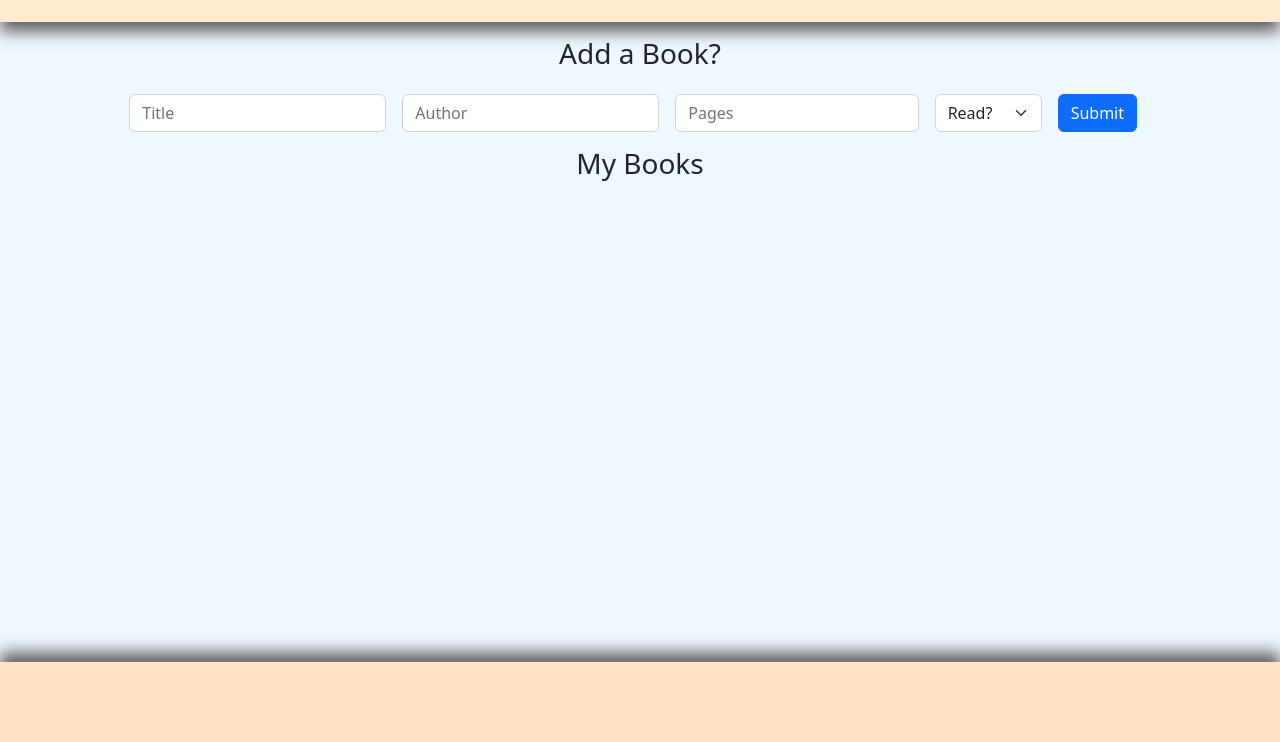
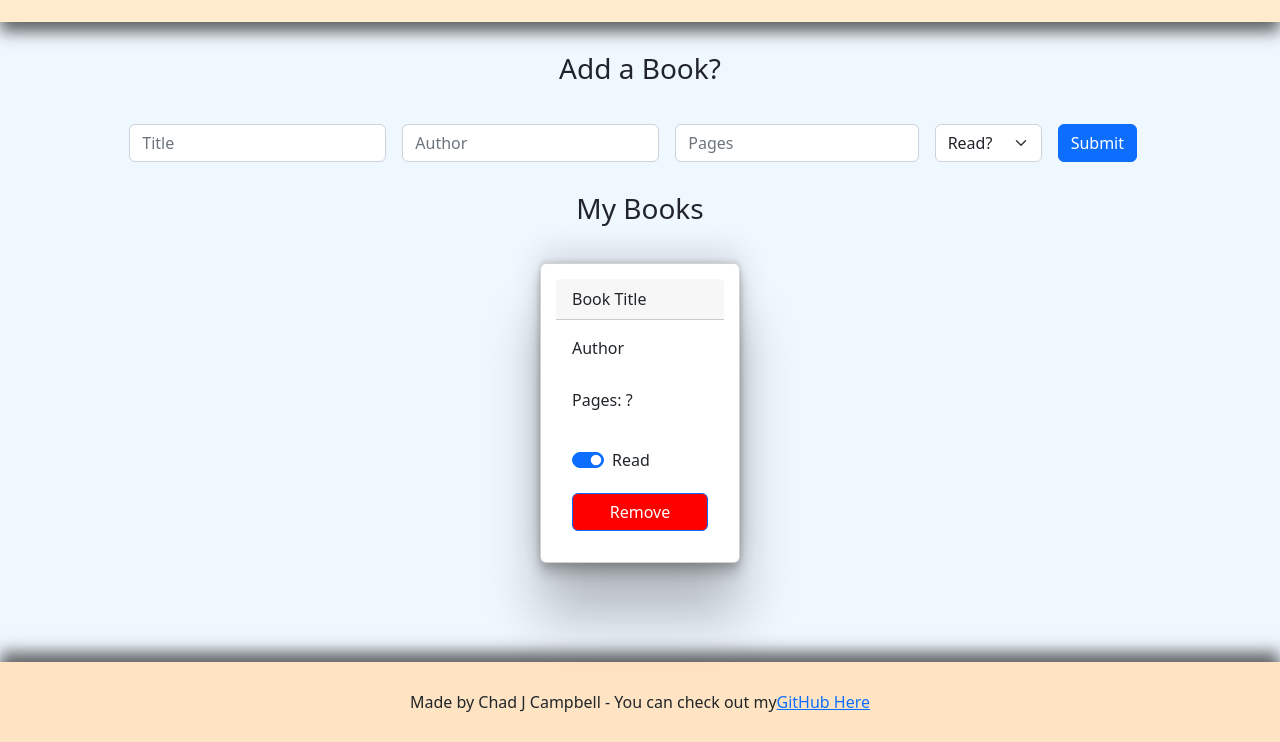
Before and after one commit to chadjcampbell/myLibrary, a plain HTML site: page index.html in a window 1280 px wide. Shown: the part 88-830 px from the top of the page. Drawn offline with nearby package versions, Linux system fonts and the light colour scheme.

Commit message:
add a placeholder card and start working on the library object script

```diff
--- a/index.html
+++ b/index.html
@@ -15,38 +15,51 @@
     </nav>
     <main>
         <h3>Add a Book?</h3>
-        <form class="row gy-2 gx-3 align-items-center">
+        <form class="row gy-2 gx-3 align-items-center" id="addform" onsubmit="return false">
             <div class="col-auto">
-              <label class="visually-hidden" for="autoSizingInput">Title</label>
-              <input type="text" class="form-control" id="title" placeholder="Title">
+              <label class="visually-hidden" for="title">Title</label>
+              <input name="title" type="text" class="form-control" id="title" placeholder="Title">
             </div>
             <div class="col-auto">
-              <label class="visually-hidden" for="autoSizingInputGroup">Author</label>
-              <input type="text" class="form-control" id="author" placeholder="Author">
+              <label class="visually-hidden" for="author">Author</label>
+              <input name="author" type="text" class="form-control" id="author" placeholder="Author">
             </div>
             <div class="col-sm-3">
-                <label class="visually-hidden" for="autoSizingInputGroup">Pages</label>
-                <input type="number" min="0" class="form-control" id="pages" placeholder="Pages">
+                <label class="visually-hidden" for="pages">Pages</label>
+                <input name="pages" type="number" min="0" class="form-control" id="pages" placeholder="Pages">
             </div>
             <div class="col-auto">
-              <label class="visually-hidden" for="autoSizingSelect">Preference</label>
-              <select class="form-select" id="read">
+              <label class="visually-hidden" for="read">Preference</label>
+              <select name="read" class="form-select" id="read">
                 <option selected disabled>Read?</option>
                 <option value="1">Read it!</option>
                 <option value="2">Not yet</option>
               </select>
             </div>
             <div class="col-auto">
-              <button type="submit" class="btn btn-primary">Submit</button>
+              <button type="submit" class="btn btn-primary" onclick="addBookToLibrary()">Submit</button>
             </div>
           </form>
 
         <h3>My Books</h3>
         <div id="books">
-
+            <div class="card">
+                <div class="card-header">
+                  Book Title
+                </div>
+                <div class="card-body">
+                  <h7 class="card-title">Author</h7>
+                  <p class="card-text">Pages: ? </p>
+                  <div class="form-check form-switch">
+                    <input class="form-check-input" type="checkbox" role="switch" name="cardread" id="cardread" checked>
+                    <label class="form-check-label" for="cardread">Read</label>
+                  </div>
+                  <button class="remove btn btn-primary">Remove</button>
+                </div>
+              </div>
         </div>
     </main>
-    <footer></footer>
+    <footer>Made by Chad J Campbell - You can check out my <a href="https://github.com/chadjcampbell">GitHub Here</a></footer>
     <script src="script.js"></script>
 </body>
 </html>
--- a/script.js
+++ b/script.js
@@ -0,0 +1,25 @@
+let myLibrary = [];
+
+function Book(title, author, pages, read) {
+    this.title = title;
+    this.author = author;
+    this.pages = pages;
+    this.read = read;
+}
+
+function addBookToLibrary() {
+    let addform = document.getElementById('addform');
+    let formData = new FormData(addform);
+    let title = formData.get('title');
+    let author = formData.get('author');
+    let pages = formData.get('pages');
+    let read = formData.get('read');
+    myLibrary.push(new Book(title, author, pages, read));
+    addform.reset();
+}
+
+function renderLibrary() {
+    for (Book in myLibrary) {
+
+    }
+}
--- a/style.css
+++ b/style.css
@@ -30,7 +30,7 @@ main {
 }
 
 h3 {
-    padding: 15px;
+    padding: 30px;
 }
 
 footer {
@@ -38,3 +38,35 @@ footer {
     background-color: bisque;
     box-shadow: 0px -10px 15px 0px rgba(49, 49, 49, 0.75);
 }
+
+.card {
+    width: 200px;
+    height: 300px;
+    display: flex;
+    flex-direction: column;
+    justify-content: space-between;
+    box-shadow: rgba(0, 0, 0, 0.25) 0px 54px 55px, rgba(0, 0, 0, 0.12) 0px -12px 30px, rgba(0, 0, 0, 0.12) 0px 4px 6px, rgba(0, 0, 0, 0.17) 0px 12px 13px, rgba(0, 0, 0, 0.09) 0px -3px 5px;
+    padding: 15px;
+}
+
+.card-body {
+    display: flex;
+    flex-direction: column;
+    justify-content: space-between;
+}
+
+.remove {
+    background-color: red;
+}
+
+#books {
+    display: flex;
+    flex-direction: row;
+    flex-wrap: wrap;
+}
+
+footer {
+    display: flex;
+    align-items: center;
+    justify-content: center;
+}
```
